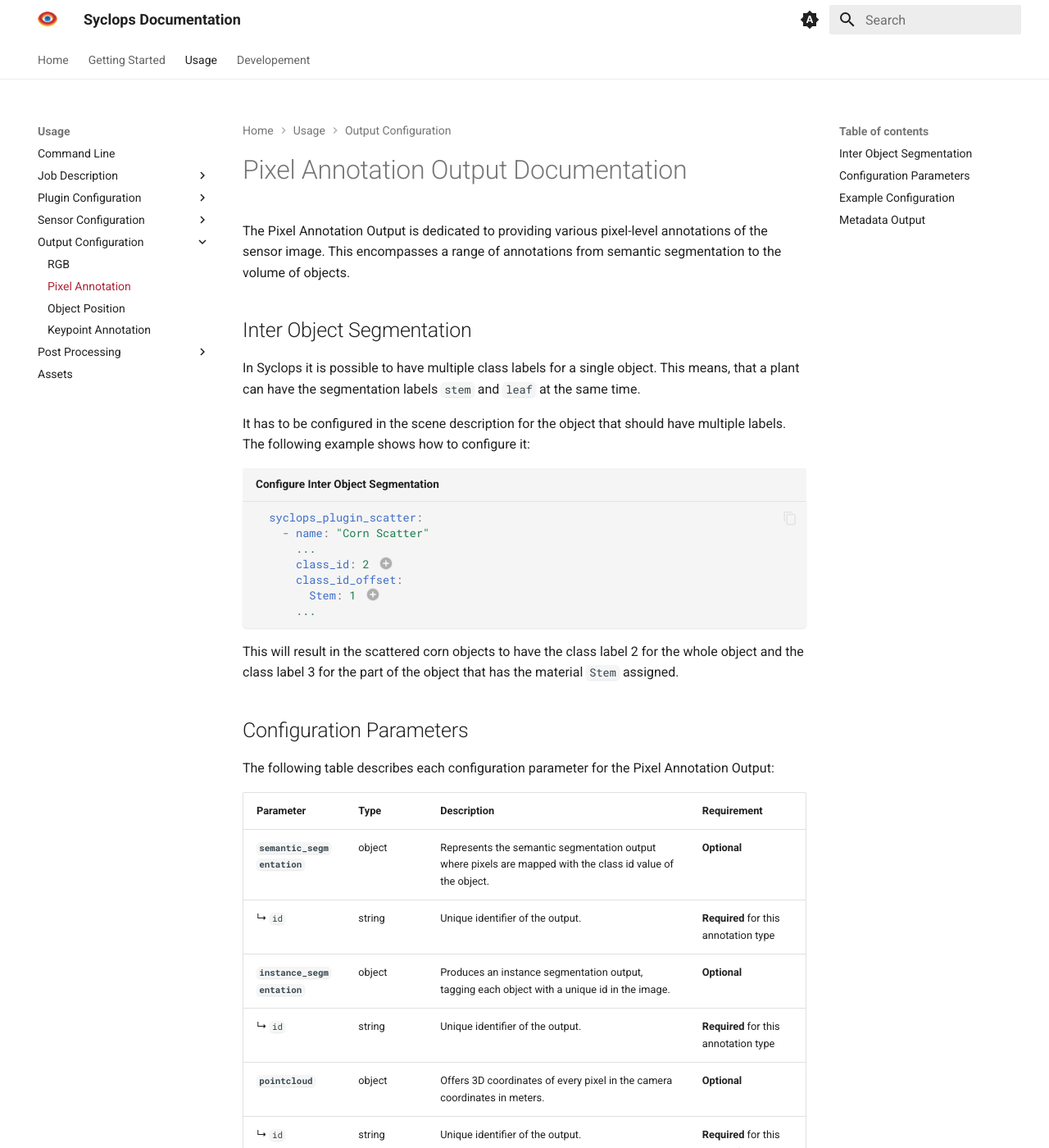
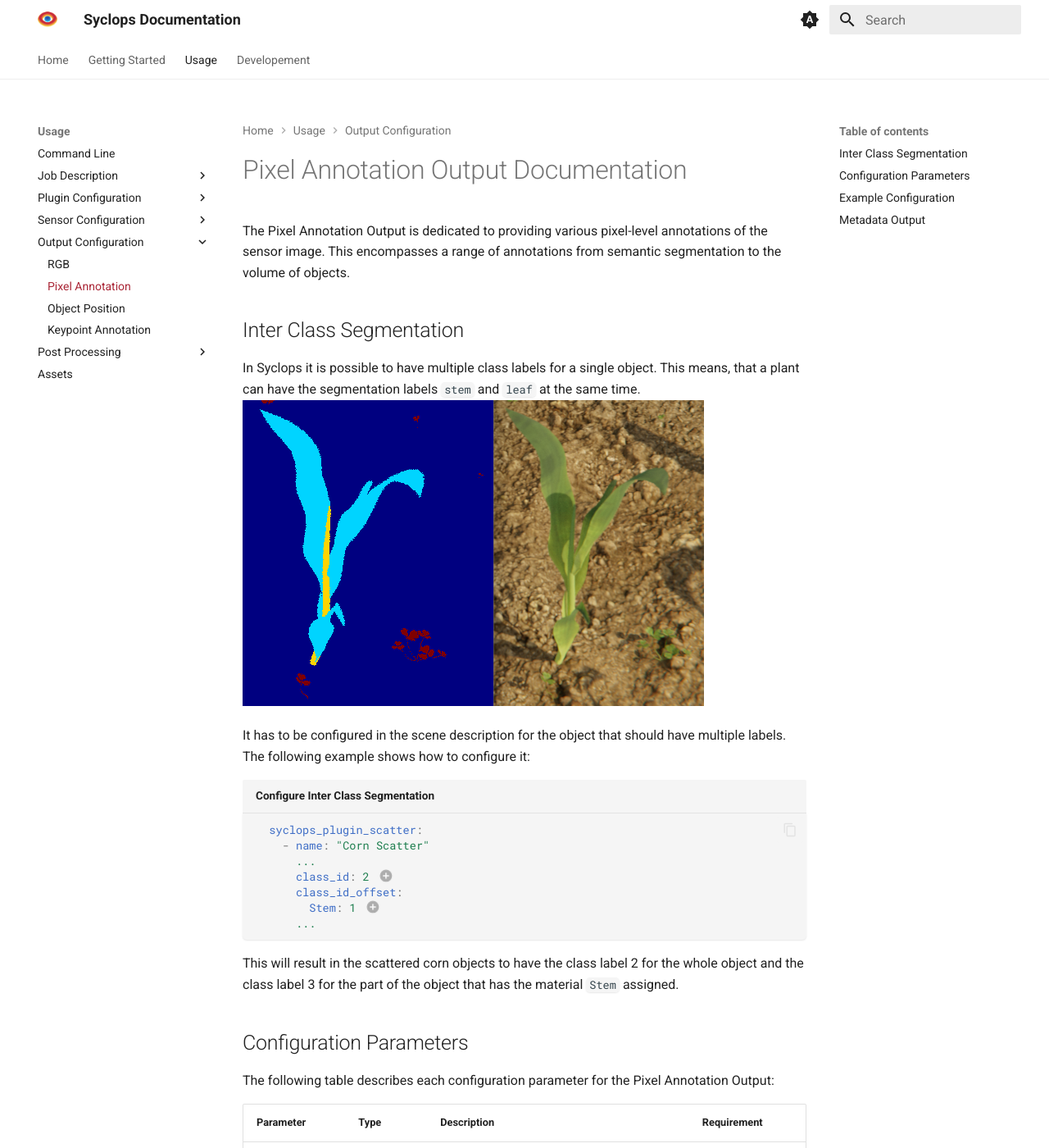
Before and after one commit to DFKI-NI/syclops, an MkDocs documentation site: the page built from docs/docs/usage/job_description/config_descriptions/pixel_annotation.md, in a window 1280 px wide and 1400 px high. Shown: the whole window at 82% size. Built offline with MkDocs 1.6.1 and Material for MkDocs 9.7.7, drawn with Linux system fonts in a browser that asks for light colours.

Commit message:
Update inter class segmentation configuration

````diff
--- a/docs/docs/usage/job_description/config_descriptions/pixel_annotation.md
+++ b/docs/docs/usage/job_description/config_descriptions/pixel_annotation.md
@@ -2,13 +2,14 @@
 
 The Pixel Annotation Output is dedicated to providing various pixel-level annotations of the sensor image. This encompasses a range of annotations from semantic segmentation to the volume of objects.
 
-## Inter Object Segmentation
+## Inter Class Segmentation
 
 In Syclops it is possible to have multiple class labels for a single object. This means, that a plant can have the segmentation labels `stem` and `leaf` at the same time.
+![Inter Class Segmentation](/img/docs/inter_class_seg.png)
 
 It has to be configured in the scene description for the object that should have multiple labels. The following example shows how to configure it:
 
-```yaml title="Configure Inter Object Segmentation"
+```yaml title="Configure Inter Class Segmentation"
   syclops_plugin_scatter:
     - name: "Corn Scatter"
       ...
````
Also changed, not shown: docs/docs/img/docs/inter_class_seg.png (added).
